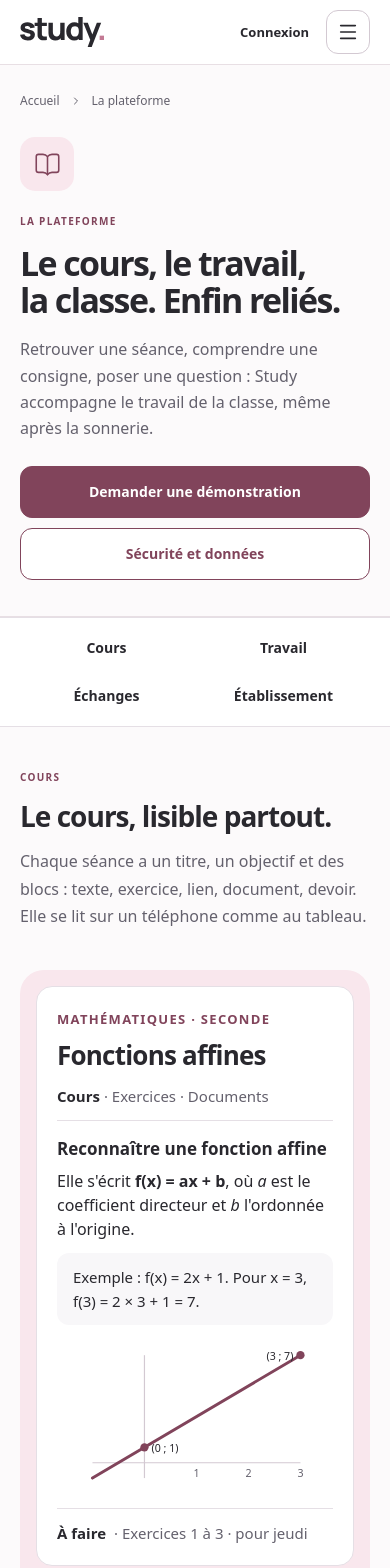
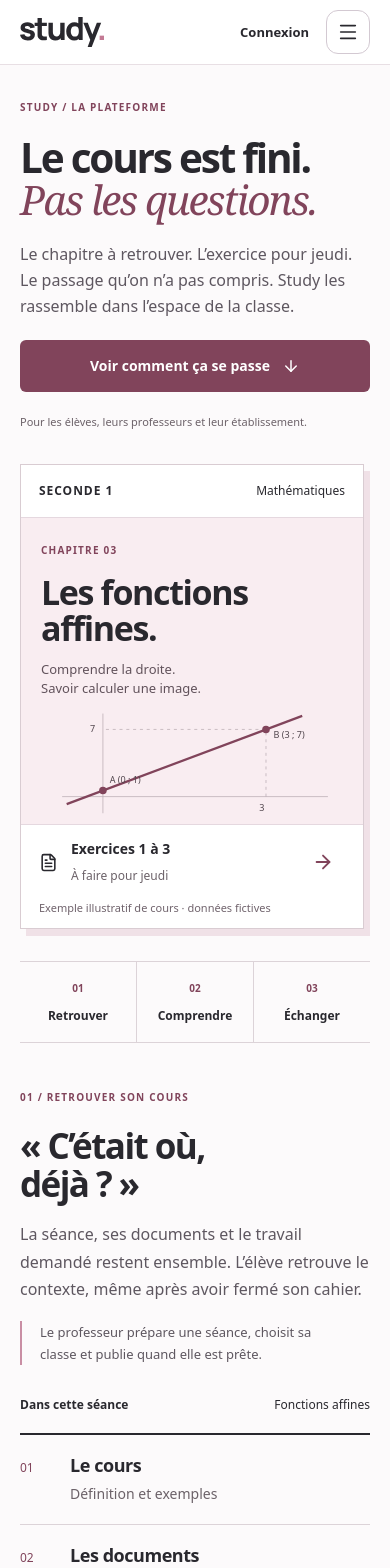
Before and after one commit to rynrzd/STUDY, a Next.js app: page /produit in a window 390 px wide. Shown: the top 1568 px of the page. Built offline with nearby package versions, Linux system fonts and the light colour scheme.

Commit message:
Produit: replace generic sections with a concrete learning journey

```diff
--- a/src/app/(public)/(site)/produit/page.tsx
+++ b/src/app/(public)/(site)/produit/page.tsx
@@ -1,168 +1,91 @@
 import type { Metadata } from "next";
 import Link from "next/link";
+import { ArrowDown, ArrowRight, Check, FileText, MessageCircle } from "lucide-react";
 import { pagePublique } from "@/lib/metadonnees";
-import { ExempleCours, ExempleEchange, ExemplePublication } from "@/components/site/Exemples";
-import { AppelFinal, EnteteSection, Section, TitrePage } from "@/components/site/Ui";
+import s from "./produit.module.css";
 
 export const metadata: Metadata = pagePublique({
   chemin: "/produit",
   titre: "La plateforme",
-  description: "Les cours, le travail et les échanges de la classe : ce que fait Study aujourd'hui, et ce qu'il ne fait pas.",
+  description: "Du cours à la question posée au professeur : découvrez comment Study accompagne le travail de la classe.",
 });
-
-/**
- * P15 — Produit, R2 (cahier §05).
- *
- * Hero court, navigation par thèmes (Cours / Travail / Échanges /
- * Établissement), une section par usage avec un exemple lisible, puis ce que
- * Study ne fait pas et ce qui demande une configuration. Seules les fonctions
- * réellement installées sont décrites.
- */
-
-const THEMES = [
-  { id: "cours", libelle: "Cours" },
-  { id: "travail", libelle: "Travail" },
-  { id: "echanges", libelle: "Échanges" },
-  { id: "etablissement", libelle: "Établissement" },
-] as const;
-
-function Liste({ entrees }: { entrees: readonly (readonly [string, string])[] }) {
-  return (
-    <dl className="m-0 grid gap-x-8 gap-y-6 sm:grid-cols-2">
-      {entrees.map(([nom, texte]) => (
-        <div key={nom} className="border-t border-[color:var(--color-bordure)] pt-4">
-          <dt className="text-[1.0625rem] font-extrabold">{nom}</dt>
-          <dd className="m-0 mt-1.5 text-[1rem] leading-[1.65] text-[color:var(--color-encre-faible)]">{texte}</dd>
-        </div>
-      ))}
-    </dl>
-  );
-}
 
 export default function PageProduit() {
   return (
-    <>
-      <TitrePage
-        surtitre="La plateforme"
-        titre="Le cours, le travail, la classe. Enfin reliés."
-        chapeau="Retrouver une séance, comprendre une consigne, poser une question : Study accompagne le travail de la classe, même après la sonnerie."
-        actions={
-          <>
-            <Link href="/contact" className="bouton bouton-primaire bouton-grand">
-              Demander une démonstration
-            </Link>
-            <Link href="/securite" className="bouton bouton-secondaire bouton-grand">
-              Sécurité et données
-            </Link>
-          </>
-        }
-      />
+    <div className={s.page}>
+      <section className={s.hero} aria-labelledby="titre-produit">
+        <div className={s.intro}>
+          <p className={s.kicker}>STUDY / LA PLATEFORME</p>
+          <h1 id="titre-produit">Le cours est fini.<br /><em>Pas les questions.</em></h1>
+          <p className={s.lead}>Le chapitre à retrouver. L’exercice pour jeudi. Le passage qu’on n’a pas compris. Study les rassemble dans l’espace de la classe.</p>
+          <a className={s.primary} href="#parcours">Voir comment ça se passe <ArrowDown size={18} aria-hidden="true" /></a>
+          <p className={s.introNote}>Pour les élèves, leurs professeurs et leur établissement.</p>
+        </div>
+        <figure className={s.lesson}>
+          <div className={s.lessonTop}><span>SECONDE 1</span><span>Mathématiques</span></div>
+          <div className={s.lessonBody}>
+            <p className={s.chapter}>CHAPITRE 03</p>
+            <h2>Les fonctions<br />affines.</h2>
+            <p>Comprendre la droite.<br />Savoir calculer une image.</p>
+            <svg className={s.graph} viewBox="0 0 400 160" role="img" aria-label="La droite f(x) = 2x + 1 passe par A (0 ; 1) et B (3 ; 7).">
+              <path d="M28 124H380 M82 146V14" fill="none" stroke="#bcaeb5" />
+              <path d="M34 134L346 17" fill="none" stroke="#81445b" strokeWidth="3" />
+              <path d="M298 124V35H82" fill="none" stroke="#bcaeb5" strokeDasharray="4 5" />
+              <circle cx="82" cy="116" r="5" fill="#81445b" /><circle cx="298" cy="35" r="5" fill="#81445b" />
+              <g fill="#51464d" fontSize="12"><text x="91" y="106">A (0 ; 1)</text><text x="308" y="46">B (3 ; 7)</text><text x="289" y="143">3</text><text x="65" y="39">7</text></g>
+            </svg>
+          </div>
+          <div className={s.lessonTask}><FileText size={19} aria-hidden="true" /><span><strong>Exercices 1 à 3</strong><small>À faire pour jeudi</small></span><a href="#travail" aria-label="Voir l’exemple de travail à faire"><ArrowRight size={22} aria-hidden="true" /></a></div>
+          <figcaption>Exemple illustratif de cours · données fictives</figcaption>
+        </figure>
+      </section>
 
-      <nav aria-label="Thèmes de la page" className="sticky top-16 z-20 border-y border-[color:var(--color-bordure)] bg-[color:var(--color-surface)] md:top-[72px]">
-        <ul className="contenu sans-barre m-0 flex list-none gap-2 overflow-x-auto py-2">
-          {THEMES.map((t) => (
-            <li key={t.id} className="shrink-0">
-              <a href={`#${t.id}`} className="inline-flex min-h-11 items-center rounded-[10px] px-4 text-[0.9375rem] font-bold text-[color:var(--color-encre)] no-underline hover:bg-[color:var(--color-rose-clair)]">
-                {t.libelle}
-              </a>
-            </li>
-          ))}
-        </ul>
+      <nav className={s.contents} aria-label="Le parcours dans Study">
+        <a href="#cours"><span>01</span> Retrouver</a><a href="#travail"><span>02</span> Comprendre</a><a href="#echanges"><span>03</span> Échanger</a>
       </nav>
 
-      <Section id="cours">
-        <div className="grid items-start gap-10 lg:grid-cols-[5fr_7fr] lg:gap-14">
-          <EnteteSection surtitre="Cours" titre="Le cours, lisible partout." chapeau="Chaque séance a un titre, un objectif et des blocs : texte, exercice, lien, document, devoir. Elle se lit sur un téléphone comme au tableau." />
-          <ExempleCours />
-        </div>
-        <div className="mt-12">
-          <Liste
-            entrees={[
-              ["Publication par classe", "Une séance publiée en Seconde 1 n'apparaît pas en Seconde 2. Tant qu'elle est en brouillon, aucun élève ne la voit."],
-              ["Aperçu élève", "Le professeur voit la séance exactement comme ses élèves avant de la publier."],
-              ["Mode projection et impression", "Une vue pour le tableau, et une impression sans navigation ni discussions."],
-              ["Recherche", "Dans les cours, fiches et échanges auxquels l'élève a accès — lexicale, et annoncée comme telle."],
-            ]}
-          />
-        </div>
-      </Section>
+      <div id="parcours" className={s.journey}>
+        <section id="cours" className={s.step} aria-labelledby="titre-cours">
+          <div className={s.stepCopy}><p className={s.kicker}>01 / RETROUVER SON COURS</p><h2 id="titre-cours">« C’était où,<br />déjà ? »</h2><p>La séance, ses documents et le travail demandé restent ensemble. L’élève retrouve le contexte, même après avoir fermé son cahier.</p><p className={s.aside}>Le professeur prépare une séance, choisit sa classe et publie quand elle est prête.</p></div>
+          <figure className={s.index}>
+            <div className={s.indexHeading}><span>Dans cette séance</span><span>Fonctions affines</span></div>
+            <ol><li><span>01</span><strong>Le cours</strong><small>Définition et exemples</small></li><li><span>02</span><strong>Les documents</strong><small>Les supports du professeur</small></li><li><span>03</span><strong>Le travail à faire</strong><small>Exercices 1 à 3 · jeudi</small></li></ol>
+            <figcaption>Exemple de contenu · les éléments ci-dessus ne sont pas des liens.</figcaption>
+          </figure>
+        </section>
 
-      <Section id="travail" fond="blanc">
-        <div className="grid items-start gap-10 lg:grid-cols-[7fr_5fr] lg:gap-14">
-          <div className="lg:order-2">
-            <EnteteSection surtitre="Travail" titre="Ce qui est à faire, et pour quand." chapeau="Le devoir est rattaché à sa séance : il paraît avec elle et se retire avec elle. La copie se rend en ligne ou sur papier, selon la consigne." />
-          </div>
-          <div className="lg:order-1">
-            <ExemplePublication />
-          </div>
-        </div>
-        <div className="mt-12">
-          <Liste
-            entrees={[
-              ["Remise horodatée", "L'heure retenue est celle du serveur. Un accusé est rendu à l'élève ; ce n'est pas une preuve juridique, et l'écran le dit."],
-              ["Nouvelle version sans perte", "Rendre une nouvelle copie n'efface pas l'enregistrement de la précédente."],
-              ["Correction", "Un retour individuel et une correction pour la classe, chacun publié quand le professeur le décide."],
-              ["Révision", "Rappels, cartes et entraînements tirés des cours ; fiches assemblées à partir des passages du cours."],
-            ]}
-          />
-        </div>
-      </Section>
+        <section id="travail" className={`${s.step} ${s.exerciseStep}`} aria-labelledby="titre-travail">
+          <div className={s.stepCopy}><p className={s.kicker}>02 / PRENDRE LE TEMPS DE COMPRENDRE</p><h2 id="titre-travail">Une formule.<br />Puis le déclic.</h2><p>Revenir au cours, s’entraîner, reprendre une correction. Study garde les ressources à portée de main pour travailler à son rythme.</p><p className={s.aside}>Les révisions s’appuient sur les cours : cartes, entraînements et fiches composées à partir de leurs passages.</p></div>
+          <figure className={s.exercise}>
+            <p className={s.exerciseLabel}>À TON TOUR · EXEMPLE INTERACTIF</p><p className={s.question}>Si f(x) = 2x + 1,<br />combien vaut f(3) ?</p>
+            <details className={s.answer}><summary>Voir l’explication <span aria-hidden="true">+</span></summary><div><p>On remplace <strong>x par 3</strong>.</p><p className={s.calculation}>2 × 3 + 1 = <strong>7</strong></p><p>L’image de 3 est 7. C’est le point B sur le graphique du cours.</p></div></details>
+            <figcaption>Cet exemple ne crée aucun résultat ni suivi d’élève.</figcaption>
+          </figure>
+        </section>
 
-      <Section id="echanges">
-        <div className="grid items-center gap-10 rounded-[var(--radius-grand)] bg-[color:var(--color-rose-clair)] p-6 sm:p-10 lg:grid-cols-[5fr_7fr] lg:p-14">
-          <EnteteSection surtitre="Échanges" titre="Une classe qui s'entraide, avec son professeur." chapeau="Le salon de la classe réunit élèves et professeur. Les questions sur un cours y restent attachées, et se retrouvent ensuite." />
-          <ExempleEchange />
-        </div>
-        <div className="mt-12">
-          <Liste
-            entrees={[
-              ["Salon collectif", "Élèves et professeur d'une même classe. Pas de conversation privée entre élèves."],
-              ["Demander à un adulte", "Une demande séparée du salon. Dans l'application, seuls l'élève qui l'écrit et l'adulte choisi peuvent la lire."],
-              ["Signalement et modération", "Rien n'est retiré automatiquement : un responsable de l'établissement décide, avec un motif écrit et conservé."],
-              ["Vie de classe", "Propositions, consultations et suivi des décisions, avec les délégués désignés par l'établissement."],
-            ]}
-          />
-        </div>
-      </Section>
+        <section id="echanges" className={s.step} aria-labelledby="titre-echanges">
+          <div className={s.stepCopy}><p className={s.kicker}>03 / POSER SA QUESTION</p><h2 id="titre-echanges">On peut aussi<br />demander.</h2><p>Une question sur le cours ne devrait pas finir perdue dans une conversation. Le salon réunit la classe et son professeur autour du travail.</p><p className={s.aside}>La vie de classe a aussi sa place : propositions, consultations et suivi des décisions avec les délégués.</p></div>
+          <figure className={s.conversation}>
+            <div className={s.conversationHeading}><MessageCircle size={20} aria-hidden="true" /><strong>La question de Lina</strong><span>Seconde 1</span></div>
+            <blockquote><p>« Pourquoi on remplace x par 3 ? »</p><footer>Lina · élève</footer></blockquote>
+            <div className={s.reply}><p className={s.teacher}>Mme Bernard <span>Professeure</span></p><p>Parce qu’on cherche l’image de 3. On reprend la formule du cours : f(3) = 2 × 3 + 1 = 7.</p></div>
+            <figcaption>Échange fictif pour illustrer le salon collectif de classe.</figcaption>
+          </figure>
+        </section>
+      </div>
 
-      <Section id="etablissement" fond="blanc">
-        <EnteteSection surtitre="Établissement" titre="Une administration claire." chapeau="Les comptes, les classes et les accès sont gérés par l'établissement, avec un second facteur pour les administrateurs." />
-        <div className="mt-10">
-          <Liste
-            entrees={[
-              ["Import de rentrée", "Un fichier .xlsx ou .csv, vérifié ligne par ligne avant confirmation. Réimporter le même fichier ne crée aucun doublon."],
-              ["Remise des accès", "Identifiant d'établissement et lien d'activation remis par l'équipe. Aucune adresse e-mail n'est exigée des élèves."],
-              ["Récupération d'accès", "La demande arrive à l'administration, qui vérifie l'identité hors de l'application avant de rétablir l'accès."],
-              ["Années scolaires", "Préparer l'année suivante, reconduire les classes, puis basculer après contrôle de chaque élève."],
-            ]}
-          />
-        </div>
-      </Section>
+      <section className={s.school} aria-labelledby="titre-lycee">
+        <div><p className={s.kicker}>DU CÔTÉ DU LYCÉE</p><h2 id="titre-lycee">Derrière chaque classe,<br />une équipe qui garde la main.</h2><Link className={s.textLink} href="/etablissements">Voir le fonctionnement établissement <ArrowRight size={18} aria-hidden="true" /></Link></div>
+        <ul><li><Check size={19} aria-hidden="true" /><span><strong>Les bonnes classes, les bons accès.</strong> L’établissement importe les personnes et prépare leurs accès.</span></li><li><Check size={19} aria-hidden="true" /><span><strong>Le professeur décide de la publication.</strong> Un brouillon reste invisible pour les élèves.</span></li><li><Check size={19} aria-hidden="true" /><span><strong>Les échanges ont un cadre.</strong> Les signalements sont examinés par un responsable de l’établissement.</span></li></ul>
+      </section>
 
-      <Section>
-        <div className="grid gap-6 md:grid-cols-2">
-          <article className="carte p-6 md:p-8">
-            <h2 className="m-0 text-[1.375rem] font-extrabold">Ce que Study ne fait pas</h2>
-            <ul className="m-0 mt-4 grid list-disc gap-2 pl-5 text-[1rem] text-[color:var(--color-encre-faible)]">
-              <li>Aucune gestion administrative : ni absences, ni bulletins, ni cantine.</li>
-              <li>Aucun classement public entre élèves, aucune série punitive.</li>
-              <li>Aucune surveillance : ni vidéo de session, ni mesure d&apos;attention.</li>
-              <li>Pas d&apos;intégration ENT, EduConnect ou GAR ; pas de visioconférence.</li>
-            </ul>
-          </article>
-          <article className="carte p-6 md:p-8">
-            <h2 className="m-0 text-[1.375rem] font-extrabold">Ce qui demande une configuration</h2>
-            <ul className="m-0 mt-4 grid list-disc gap-2 pl-5 text-[1rem] text-[color:var(--color-encre-faible)]">
-              <li>Aucun fournisseur d&apos;intelligence artificielle n&apos;est raccordé : les fiches assemblent des passages du cours.</li>
-              <li>Aucun envoi d&apos;e-mail : les accès sont remis par l&apos;établissement.</li>
-              <li>Pas d&apos;analyse antivirus des fichiers : type, taille et empreinte sont contrôlés, et c&apos;est annoncé.</li>
-              <li>Pas de reconnaissance de texte (OCR) : un PDF scanné n&apos;est pas indexé.</li>
-            </ul>
-          </article>
-        </div>
-      </Section>
+      <section className={s.practical} aria-labelledby="titre-pratique"><h2 id="titre-pratique">Avant de vous lancer.</h2><div>
+        <details><summary>Comment les élèves se connectent-ils ? <span aria-hidden="true">+</span></summary><p>L’établissement remet les accès. Study dispose de sa propre connexion ; aucune intégration ENT, EduConnect ou GAR n’est actuellement proposée. <Link href="/activer">Voir la première connexion.</Link></p></details>
+        <details><summary>Que fait Study aujourd’hui ? <span aria-hidden="true">+</span></summary><p>Cours, devoirs, corrections, révisions et échanges de classe. Study ne gère pas les absences, les bulletins ou la cantine et ne propose pas de visioconférence. Les fiches assemblent des passages du cours ; aucun fournisseur d’IA n’est raccordé. La recherche est lexicale et n’indexe pas les PDF scannés.</p></details>
+        <details><summary>Et les données et les fichiers ? <span aria-hidden="true">+</span></summary><p>Les accès sont gérés par l’établissement, avec un second facteur pour les administrateurs. Les fichiers sont contrôlés par leur type, leur taille et leur empreinte, sans analyse antivirus. Les accès sont remis par l’établissement : aucun envoi d’e-mail automatique n’est raccordé. <Link href="/securite">Lire les mesures et leurs limites.</Link></p></details>
+      </div></section>
 
-      <AppelFinal />
-    </>
+      <section className={s.closing} aria-labelledby="titre-demo"><p className={s.kicker}>ET POUR VOTRE ÉTABLISSEMENT ?</p><h2 id="titre-demo">Voyons Study<br />avec votre équipe.</h2><p>Une démonstration pour parcourir les usages et voir ce qui correspond à votre organisation.</p><Link href="/contact" className={s.primary}>Demander une démonstration <ArrowRight size={18} aria-hidden="true" /></Link><Link href="/offre" className={s.offer}>Consulter l’offre</Link></section>
+    </div>
   );
 }
--- /dev/null
+++ b/src/app/(public)/(site)/produit/produit.module.css
@@ -0,0 +1,53 @@
+.page { color:#29282e; background:#fcfafb; }
+.page * { box-sizing:border-box; }
+.hero,.contents,.journey,.school,.practical,.closing { width:min(1120px,calc(100% - 64px)); margin-inline:auto; }
+.hero { display:grid; grid-template-columns:1fr 1fr; gap:64px; align-items:center; padding-block:64px 48px; }
+.kicker { font-size:11px; font-weight:750; letter-spacing:.12em; color:#81445b; margin:0 0 22px; }
+.intro h1 { font-size:clamp(40px,4.6vw,64px); line-height:1.03; letter-spacing:-.055em; font-weight:800; margin:0; }
+.intro h1 em { font-family:Georgia,serif; font-weight:400; color:#81445b; letter-spacing:-.045em; }
+.lead { font-size:18px; line-height:1.65; margin:26px 0; max-width:40ch; color:#5e5760; }
+.primary { display:inline-flex; align-items:center; justify-content:center; gap:18px; min-height:52px; padding:13px 20px; background:#81445b; color:#fff; font-weight:700; font-size:14px; border-radius:6px; text-decoration:none; transition:background 160ms; }
+.primary:hover { background:#69374a; }
+.introNote { margin-top:18px; font-size:12px; color:#6c6269; }
+.lesson { margin:0; background:#fff; border:1px solid #d9ccd2; box-shadow:8px 10px 0 #f0e1e7; }
+.lessonTop { display:flex; flex-wrap:wrap; justify-content:space-between; gap:8px; padding:17px 24px; border-bottom:1px solid #e5d8df; font-size:12px; }
+.lessonTop span:first-child { font-weight:800; letter-spacing:.08em; }
+.lessonBody { padding:24px 28px 0; background:#f9edf1; }
+.chapter { font-size:10px; font-weight:750; letter-spacing:.12em; color:#81445b; margin:0 0 12px; }
+.lessonBody h2 { font-size:42px; font-weight:750; letter-spacing:-.04em; line-height:1.06; margin:0; }
+.lessonBody > p:not(.chapter) { font-size:14px; line-height:1.5; margin:14px 0 0; color:#61525b; }
+.graph { width:100%; height:auto; display:block; margin-top:4px; }
+.lessonTask { display:flex; align-items:center; gap:13px; padding:18px 24px; border-top:1px solid #e5d8df; }
+.lessonTask strong,.lessonTask small { display:block; }
+.lessonTask strong { font-size:14px; }.lessonTask small { font-size:12px; color:#6c6269; margin-top:3px; }
+.lessonTask a { margin-left:auto; min-width:44px; min-height:44px; display:grid; place-items:center; color:#81445b; }
+.page figcaption { font-size:11px; line-height:1.5; color:#70636c; margin:14px 0 0; }
+.lesson figcaption { padding:0 24px 12px; margin:0; }
+.contents { display:flex; border-block:1px solid #dcd3d8; }
+.contents a { flex:1; display:flex; align-items:center; justify-content:center; gap:16px; padding:21px 10px; text-decoration:none; color:#29282e; font-size:14px; font-weight:700; }
+.contents a + a { border-left:1px solid #dcd3d8; }.contents span { font-size:11px; color:#81445b; }
+.contents a:hover { background:#f9e7ed; }
+.journey,.step { scroll-margin-top:100px; }
+.step { display:grid; grid-template-columns:5fr 6fr; gap:100px; align-items:center; padding:80px 0; border-bottom:1px solid #ddd3d9; }
+.stepCopy h2,.school h2,.closing h2 { font-size:clamp(32px,3.7vw,49px); font-weight:750; line-height:1.09; letter-spacing:-.045em; margin:0; }
+.stepCopy > p:not(.kicker) { font-size:17px; line-height:1.7; color:#5e5760; margin:22px 0 0; max-width:42ch; }
+.stepCopy > p.aside { border-left:2px solid #c98ea4; padding-left:18px; font-size:14px; }
+.index { margin:0; }.indexHeading { display:flex; flex-wrap:wrap; justify-content:space-between; gap:8px; font-size:12px; padding-bottom:16px; border-bottom:2px solid #29282e; }.indexHeading span:first-child { font-weight:750; }
+.index ol { list-style:none; margin:0; padding:0; }.index li { display:grid; grid-template-columns:32px 1fr; column-gap:18px; padding:24px 0; border-bottom:1px solid #dcd3d8; }.index li span { grid-row:span 2; color:#81445b; font-size:12px; padding-top:3px; }.index li strong { font-size:20px; letter-spacing:-.025em; }.index li small { font-size:14px; color:#6c6269; margin-top:5px; }
+.exerciseStep .stepCopy { grid-column:2; grid-row:1; }.exerciseStep .exercise { grid-column:1; grid-row:1; }
+.exercise { margin:0; background:#f9e7ed; padding:32px; border-top:3px solid #81445b; }
+.exerciseLabel { font-size:10px; letter-spacing:.1em; font-weight:750; color:#81445b; margin:0 0 30px; }.question { font-size:clamp(25px,2.7vw,35px); font-weight:750; line-height:1.3; letter-spacing:-.03em; margin:0 0 30px; }
+.answer { border-top:1px solid #cdabb9; }.answer summary,.practical summary { min-height:56px; display:flex; align-items:center; justify-content:space-between; gap:18px; cursor:pointer; font-size:15px; font-weight:700; list-style:none; }.answer summary::-webkit-details-marker,.practical summary::-webkit-details-marker { display:none; }.answer summary span,.practical summary span { font-size:22px; font-weight:400; transition:transform 160ms; } .page details[open] > summary span { transform:rotate(45deg); }
+.answer > div { border-top:1px solid #cdabb9; padding:12px 0; }.answer p { font-size:15px; line-height:1.6; }.answer p.calculation { font-size:28px; letter-spacing:-.03em; }.calculation strong { color:#81445b; }
+.conversation { margin:0; }.conversationHeading { display:flex; flex-wrap:wrap; gap:10px; align-items:center; border-bottom:1px solid #dcd3d8; padding-bottom:18px; font-size:14px; }.conversationHeading span { margin-left:auto; color:#6c6269; font-size:12px; }.conversation blockquote { margin:28px 0; }.conversation blockquote p { font-size:27px; font-family:Georgia,serif; line-height:1.4; margin:0; }.conversation blockquote footer { font-size:12px; color:#6c6269; margin-top:12px; }.reply { border-left:3px solid #81445b; padding:6px 0 6px 22px; }.reply p { font-size:15px; line-height:1.7; margin:10px 0 0; }.reply p.teacher { margin:0; font-weight:750; }.teacher span { margin-left:10px; font-weight:400; font-size:12px; color:#6c6269; }
+.school { display:grid; grid-template-columns:1fr 1fr; gap:70px; padding-block:64px; }.school h2 { font-size:34px; }.school ul { margin:0; list-style:none; padding:0; }.school li { display:flex; gap:16px; padding:18px 0; border-bottom:1px solid #ddd3d9; font-size:15px; line-height:1.65; }.school li:first-child { padding-top:0; }.school li svg { flex-shrink:0; color:#81445b; margin-top:4px; }.school li strong { display:block; }.textLink { display:inline-flex; align-items:center; gap:10px; color:#81445b; font-size:14px; font-weight:700; margin-top:24px; text-underline-offset:5px; min-height:44px; }
+.practical { display:grid; grid-template-columns:1fr 2fr; gap:64px; border-top:1px solid #ddd3d9; padding-block:44px 70px; }.practical h2 { margin:10px 0; font-size:24px; font-weight:750; letter-spacing:-.025em; }.practical details { border-bottom:1px solid #ddd3d9; }.practical details p { color:#5e5760; font-size:15px; line-height:1.75; padding-bottom:16px; }.practical a { color:#81445b; text-underline-offset:3px; }
+.closing { border-top:2px solid #29282e; text-align:center; padding-block:58px 72px; }.closing p:not(.kicker) { max-width:47ch; font-size:16px; line-height:1.7; color:#5e5760; margin:22px auto; }.offer { display:block; width:fit-content; margin:16px auto 0; color:#81445b; font-size:13px; padding:10px; text-underline-offset:4px; }
+@media(max-width:900px) { .hero { gap:32px; }.step { gap:40px; }.school { gap:35px; } }
+@media(max-width:650px) {
+ .hero,.contents,.journey,.school,.practical,.closing { width:calc(100% - 40px); }
+ .hero { display:block; padding-block:30px 32px; }.kicker { font-size:10px; margin-bottom:18px; }.intro h1 { font-size:clamp(37px,10.4vw,58px); }.lead { font-size:16px; margin:20px 0; }.introNote { font-size:11px; }.primary { width:100%; font-size:14px; gap:12px; }.lesson { margin:30px 6px 0 0; box-shadow:6px 7px 0 #f0e1e7; }.lessonTop { padding:14px 18px; }.lessonBody { padding:20px 20px 0; }.lessonBody h2 { font-size:34px; }.lessonBody > p:not(.chapter) { font-size:13px; }.lessonTask { padding:12px 18px; }.lesson figcaption { padding-inline:18px; }
+ .contents a { flex-direction:column; gap:4px; font-size:12px; padding:14px 3px; }.contents span { font-size:10px; }
+ .step { display:flex; flex-direction:column; align-items:stretch; gap:28px; padding-block:42px; }.stepCopy h2 { font-size:35px; }.stepCopy > p:not(.kicker) { font-size:16px; margin-top:18px; }.stepCopy > p.aside { font-size:13px; }.index li { padding-block:18px; }.index li strong { font-size:18px; }.exercise { padding:24px 20px; }.question { font-size:28px; }.conversation blockquote p { font-size:25px; }.school,.practical { display:block; padding-block:36px; }.school h2 { font-size:29px; }.school ul { margin-top:28px; }.practical h2 { margin:0 0 20px; }.practical summary { font-size:14px; min-height:64px; }.closing { padding-block:36px 44px; }.closing h2 { font-size:37px; }
+}
+@media(prefers-reduced-motion:reduce) { .page * { transition:none!important; } }
```
